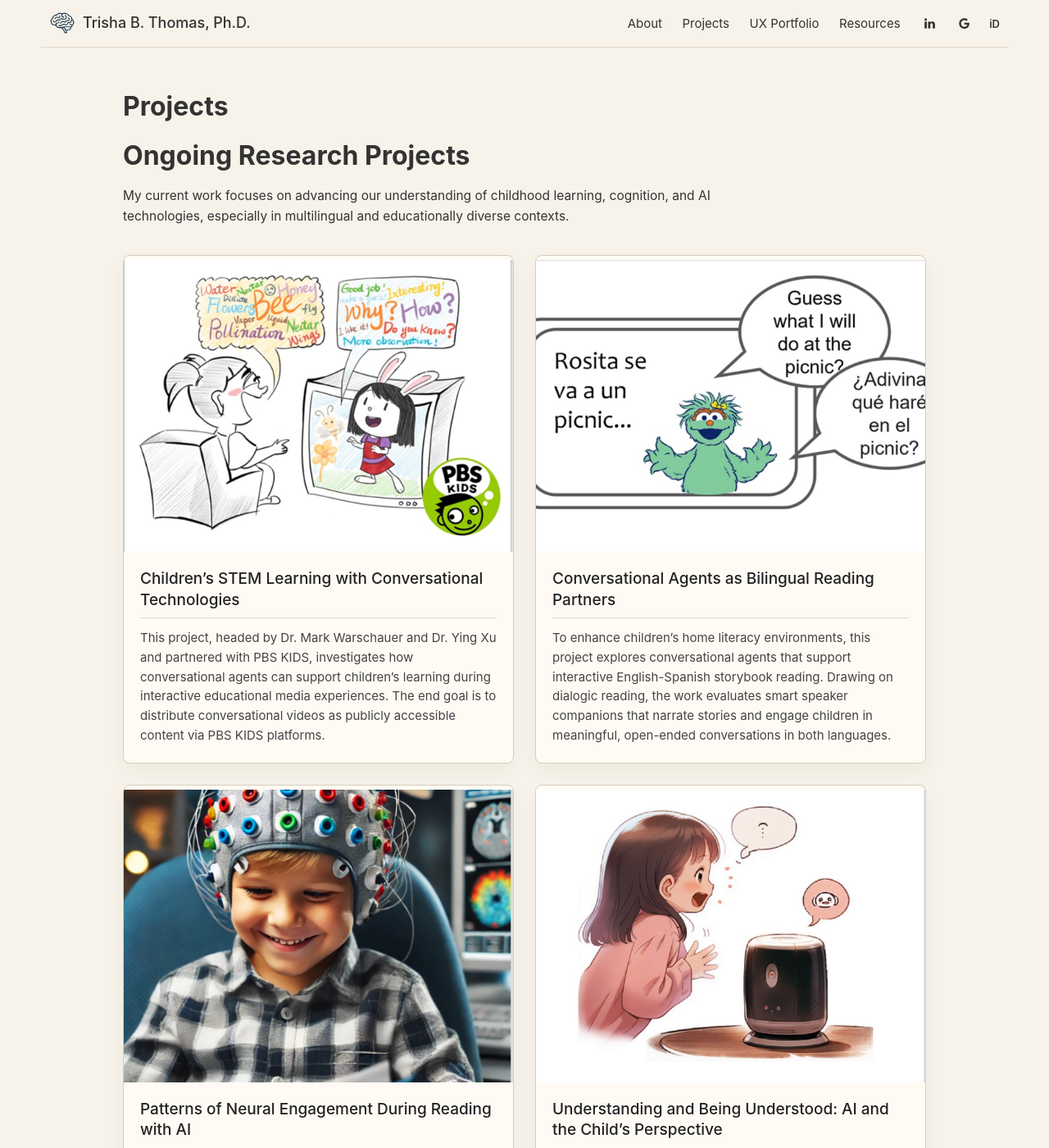
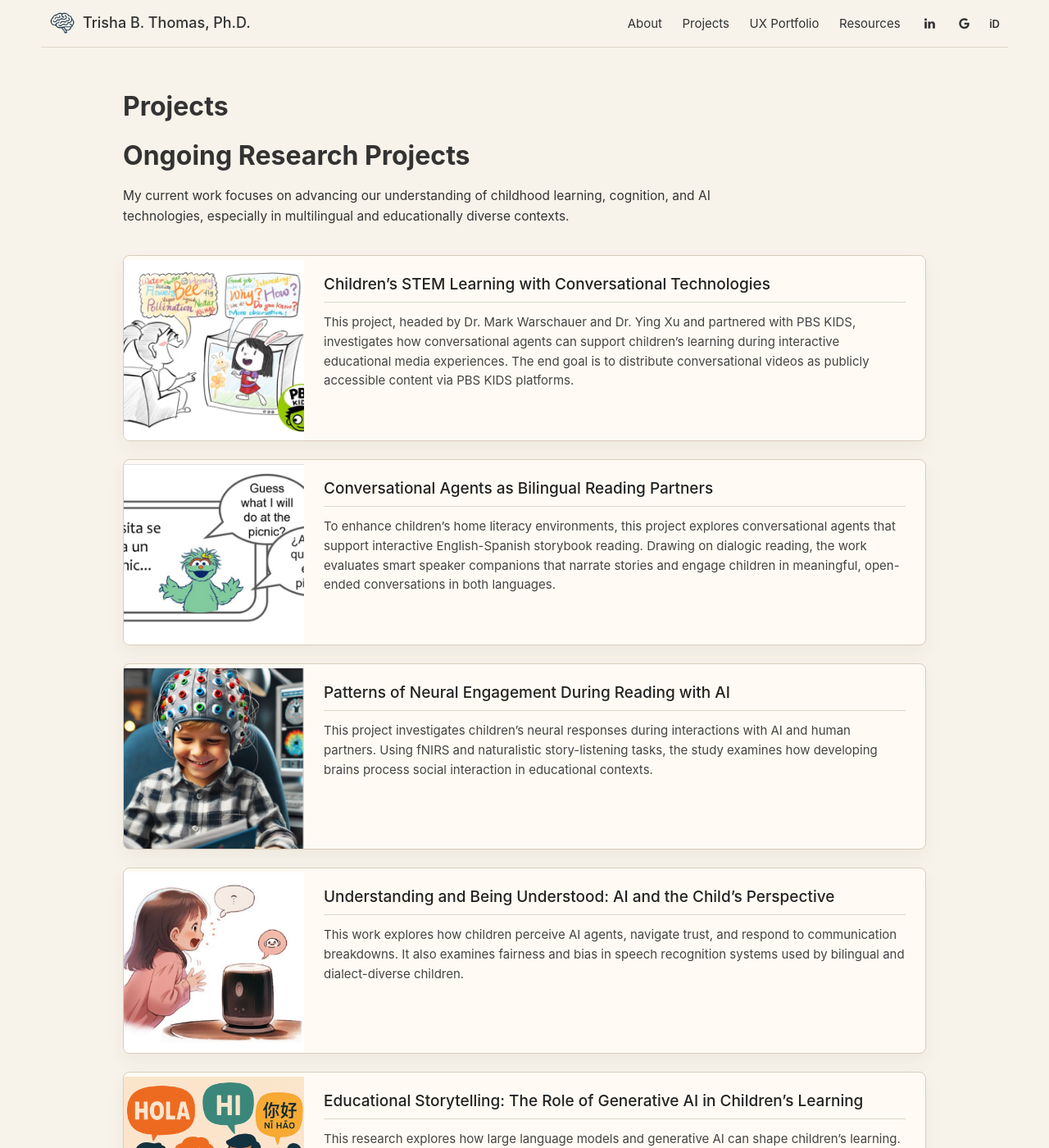
Before and after one commit to tthomas840/tthomas840.github.io, a Jekyll site: the page built from pages/documentation.md, in a window 1280 px wide and 1400 px high. Shown: the whole window at 82% size. Built offline with Jekyll 4.4.1, drawn with Linux system fonts in a browser that asks for light colours; nearby versions of some CDN libraries.

Commit message:
Make project cards horizontal

```diff
--- a/_sass/_page.scss
+++ b/_sass/_page.scss
@@ -112,8 +112,8 @@
 
 .project-grid {
   display: grid;
-  gap: 26px;
-  grid-template-columns: repeat(2, minmax(0, 1fr));
+  gap: 22px;
+  grid-template-columns: 1fr;
   margin: 34px 0 42px;
 }
 
@@ -122,20 +122,22 @@
   border: 1px solid #d8cdbc;
   border-radius: 8px;
   box-shadow: 0 10px 22px rgba(72, 61, 45, 0.05);
+  display: grid;
+  grid-template-columns: 220px minmax(0, 1fr);
   overflow: hidden;
 }
 
 .project-card img {
-  aspect-ratio: 4 / 3;
+  aspect-ratio: 1 / 1;
   display: block;
-  height: auto;
+  height: 100%;
   object-fit: cover;
   object-position: center;
   width: 100%;
 }
 
 .project-card-body {
-  padding: 20px 20px 22px;
+  padding: 22px 24px 24px;
 }
 
 .projects-page .project-card h2 {
@@ -190,4 +192,13 @@
   .project-grid {
     grid-template-columns: 1fr;
   }
+
+  .project-card {
+    grid-template-columns: 1fr;
+  }
+
+  .project-card img {
+    aspect-ratio: 16 / 10;
+    height: auto;
+  }
 }
```
